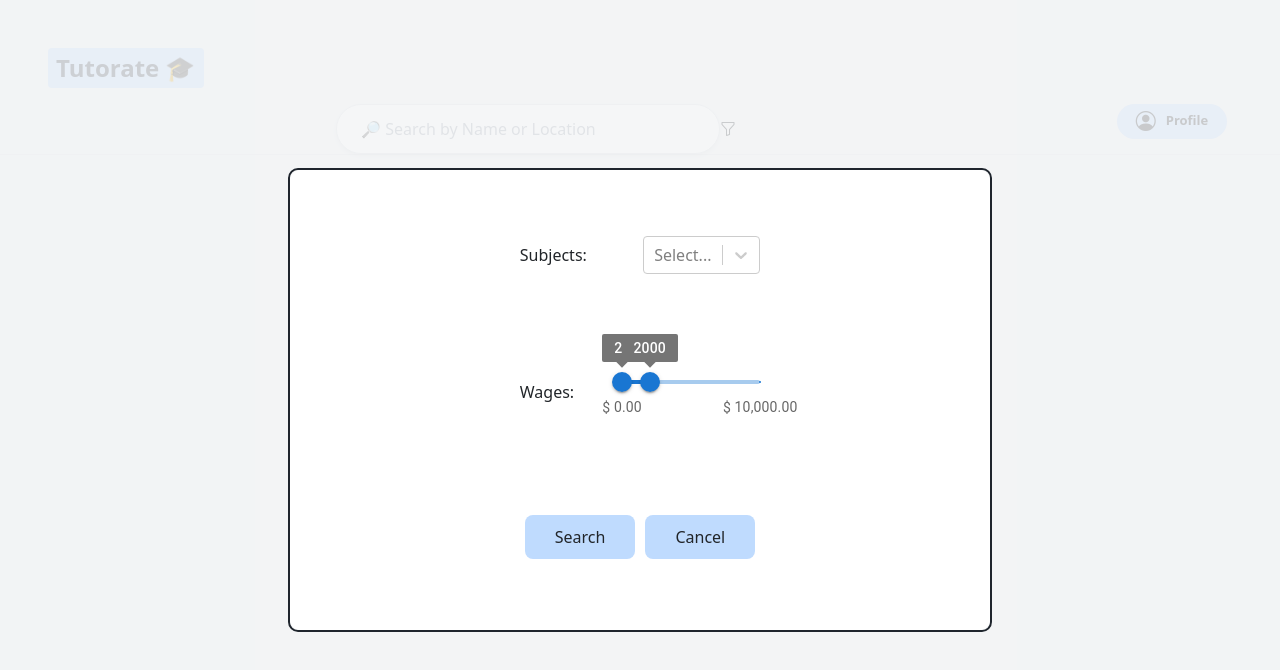
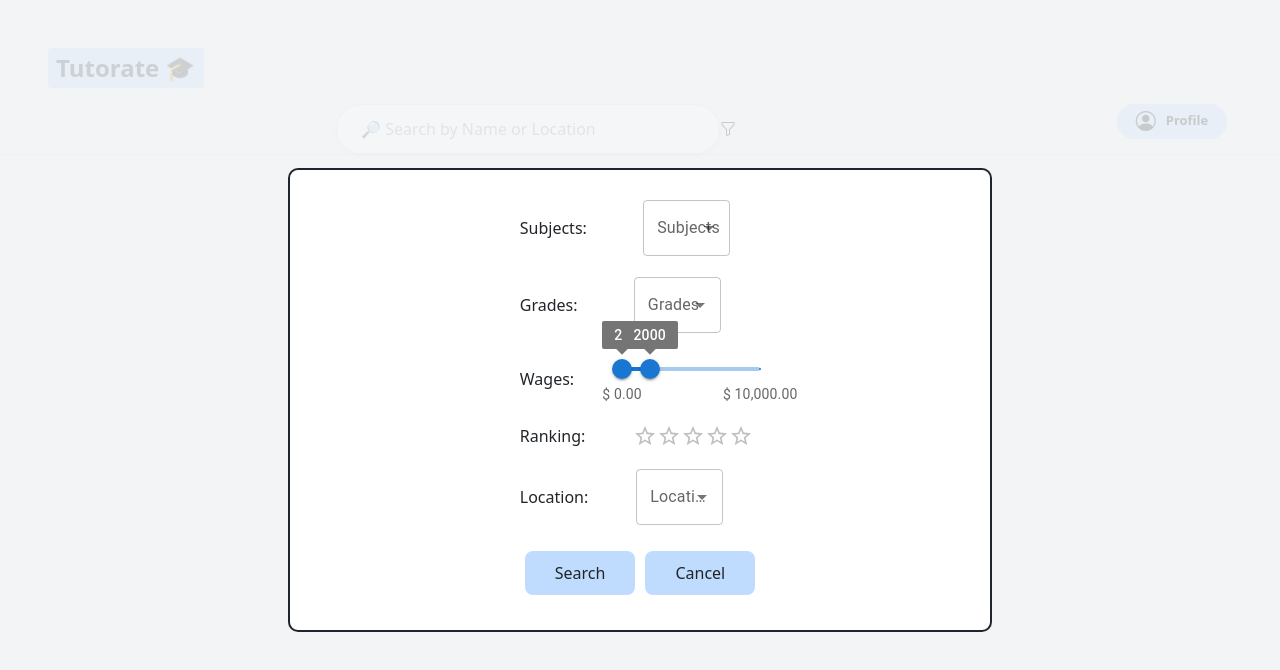
Before and after one commit to samiulabir201/Tutorate, a React (Create React App) app in the folder Front-End/: page / in a window 1280 px wide. Both pictures are taken after a click on the button 728 px from the left and 129 px from the top of the page. Shown: the top 670 px of the page. Built offline with nearby package versions, Linux system fonts and the light colour scheme.

Commit message:
Added more search filters to front-end.

```diff
--- a/Front-End/package.json
+++ b/Front-End/package.json
@@ -20,6 +20,7 @@
     "react-loader-spinner": "^4.0.0",
     "react-modal": "^3.14.4",
     "react-player": "^2.9.0",
+    "react-rating-stars-component": "^2.2.0",
     "react-router-dom": "^5.3.0",
     "react-scripts": "4.0.3",
     "react-select": "^5.2.2",
--- a/Front-End/src/components/searchBar/AdvancedSearch.jsx
+++ b/Front-End/src/components/searchBar/AdvancedSearch.jsx
@@ -5,15 +5,21 @@ import { useStateContext } from '../../contexts/StateContextProvider';
 import { WageRange } from './WageRange';
 import '../../stylesheets/AdvancedSearch.css';
 import 'bootstrap/dist/css/bootstrap.min.css';
+import {Ranking} from "./Ranking";
+import {Grades} from "./Grades";
+import {Location} from "./Location";
 
 export const AdvancedSearch = () => {
   const { advancedSearch, setAdvancedSearch } = useStateContext();
   const [subjects, setSubjects] = useState([]);
+  const [grades, setGrades] = useState([]);
   const [wages, setWages] = useState([200, 2000]);
+  const [rank, setRank] = useState(0);
+  const [location, setLocation] = useState('');
   const { searchParams, setNewSearchParams } = useStateContext();
 
   const updateParams = () => {
-    const newParams = { subjects, wages };
+    const newParams = { subjects, wages, rank, grades, location };
     setNewSearchParams(newParams);
     setAdvancedSearch(false);
   };
@@ -29,11 +35,20 @@ export const AdvancedSearch = () => {
           <p className="align-self-center me-5">Subjects:</p>&nbsp;&nbsp;<Subjects subjects={searchParams.subjects} onSubjectChange={(newSubjects) => setSubjects(newSubjects)} />
         </div>
         <div className="d-inline-flex">
+          <p className="align-self-center me-5">Grades:</p>&nbsp;&nbsp;<Grades grades={searchParams.grades} onGradeChange={(newGrades) => setGrades(newGrades)} />
+        </div>
+        <div className="d-inline-flex">
           <p className="align-self-center me-5">Wages:</p><WageRange wages={searchParams.wages} onWageChange={(newWages) => setWages(newWages)} />
         </div>
         <div className="d-inline-flex">
-          <button type="button" onClick={updateParams}>Search</button>
-          <button type="button" onClick={() => setAdvancedSearch(false)}>Cancel</button>
+          <p className="align-self-center me-5">Ranking:</p><Ranking rank={searchParams.rank} onRankChange={(newRank) => setRank(newRank)} />
+        </div>
+        <div className="d-inline-flex">
+          <p className="align-self-center me-5">Location:</p><Location location={searchParams.location} onLocationChange={(newLocation) => setLocation(newLocation)} />
+        </div>
+        <div className="d-inline-flex">
+          <button className="button" type="button" onClick={updateParams}>Search</button>
+          <button className="button" type="button" onClick={() => setAdvancedSearch(false)}>Cancel</button>
         </div>
       </div>
     </ReactModal>
--- /dev/null
+++ b/Front-End/src/components/searchBar/Grades.jsx
@@ -0,0 +1,13 @@
+import React from 'react';
+import {Autocomplete, TextField} from "@mui/material";
+
+export const Grades = (props) => {
+    const options = ["Class 1", "Class 2"];
+    return <Autocomplete
+        multiple
+        renderInput={(params) => <TextField {...params} label="Grades" />}
+        options={options}
+        defaultValue={props.grades}
+        onChange={(event, values) => props.onGradeChange(values)}
+        />
+};
--- /dev/null
+++ b/Front-End/src/components/searchBar/Location.jsx
@@ -0,0 +1,12 @@
+import React from "react";
+import {Autocomplete, TextField} from "@mui/material";
+
+export const Location = (props) => {
+    const locations = ['Banani', 'Dhanmondi'];
+    return <Autocomplete
+        renderInput={(params) => <TextField {...params} label="Location" />}
+        options={locations}
+        value={props.location}
+        onChange={props.onLocationChange}
+    />
+}
--- /dev/null
+++ b/Front-End/src/components/searchBar/Ranking.jsx
@@ -0,0 +1,9 @@
+import React from "react";
+import {Rating} from "@mui/material";
+
+export const Ranking = (props) => {
+    return <Rating
+        value={props.rank}
+        onChange={props.onRankChange}
+        />
+}
--- a/Front-End/src/components/searchBar/Subjects.jsx
+++ b/Front-End/src/components/searchBar/Subjects.jsx
@@ -1,28 +1,14 @@
 import React from 'react';
-import Select from 'react-select';
-import makeAnimated from 'react-select/animated';
-
-const options = [
-  { value: 'Chemistry', label: 'Chemistry' },
-  { value: 'Physics', label: 'Physics' },
-];
-
-const styles = {
-  container: base => ({
-    ...base,
-    flex: 1
-  })
-};
+import {Autocomplete, TextField} from "@mui/material";
 
 export const Subjects = (props) => {
-  const getInitValues = () => props.subjects?.map((val) => ({ label: val, value: val }));
-  const changeHandler = (event) => {
-    const values = [];
-    for (let i = 0; i < event.length; i += 1) {
-      values.push(event[i].value);
-    }
-    props.onSubjectChange(values);
-  };
-  // eslint-disable-next-line react/destructuring-assignment
-  return (<Select styles={styles} components={makeAnimated()} defaultValue={getInitValues()} isMulti options={options} onChange={changeHandler} />);
+  const options = ["Chemistry", "Physics"];
+
+  return <Autocomplete
+      multiple
+      renderInput={(params) => <TextField {...params} label="Subjects" />}
+      options={options}
+      defaultValue={props.subjects}
+      onChange={(event, values) => props.onSubjectChange(values)}
+  />
 };
--- a/Front-End/src/components/searchBar/WageRange.jsx
+++ b/Front-End/src/components/searchBar/WageRange.jsx
@@ -2,23 +2,15 @@ import React from 'react';
 import { Slider } from '@mui/material';
 
 export const WageRange = (props) => {
-  const { wages, onWageChange } = props;
-  const [value, setValue] = React.useState(wages == null ? [20, 2000] : wages);
-
   const marks = [
     { value: 0, label: '$ 0.00' },
     { value: 10000, label: '$ 10,000.00' },
   ];
 
-  const handleChange = (event, newValue) => {
-    onWageChange(newValue);
-    setValue(newValue);
-  };
-
   return (
     <Slider
-      value={value}
-      onChange={handleChange}
+      defaultValue={props.wages == null ? [20, 2000] : props.wages}
+      onChange={(event, value) => {props.onWageChange(value)}}
       marks={marks}
       min={0}
       max={10000}
--- a/Front-End/src/stylesheets/AdvancedSearch.css
+++ b/Front-End/src/stylesheets/AdvancedSearch.css
@@ -33,7 +33,7 @@
     border-radius: 10px;
 }
 
-.AdvancedSearch button {
+.AdvancedSearch .button {
     background-color: rgb(191 219 254);
     padding: 10px 30px;
     width: fit-content;
@@ -41,6 +41,6 @@
     border-radius: 8px;
 }
 
-.AdvancedSearch button:hover {
+.AdvancedSearch .button:hover {
     background-color: rgb(96 165 250);
 }
```
Also changed, not shown: 1 other file (tests, documents, lock files or other folders).
